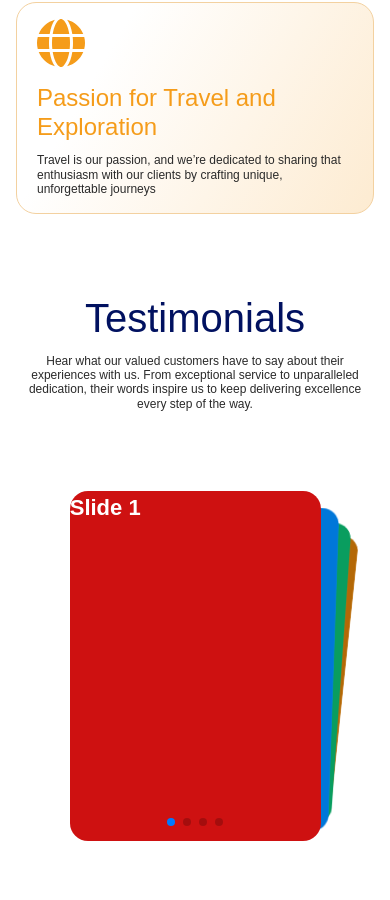
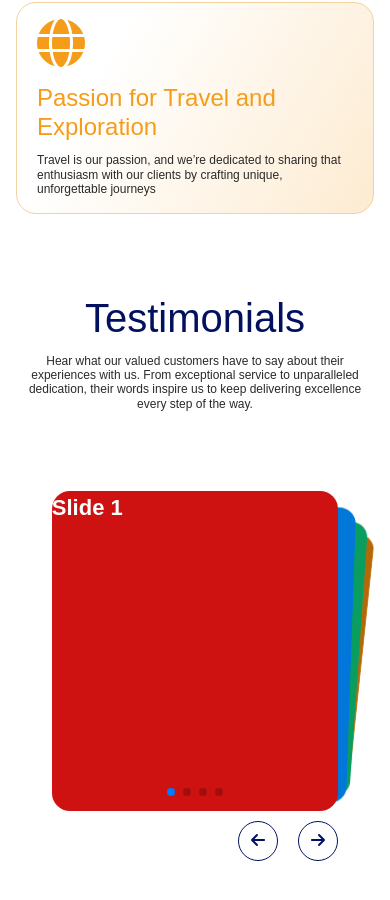
Before and after one commit to mishalibrahim/arenaTravels, a Next.js app: page / in a window 390 px wide. Shown: the part 3938-4838 px from the top of the page. Built offline with nearby package versions, Linux system fonts and the light colour scheme.

Commit message:
carousal fix

```diff
--- a/src/components/SwiperCarousal/SwiperCarousel.jsx
+++ b/src/components/SwiperCarousal/SwiperCarousel.jsx
@@ -20,20 +20,19 @@ const SwiperCarousel = () => {
         prevEl: prevRef.current,
         nextEl: nextRef.current,
       }}
-      in
       effect={"cards"}
       grabCursor={true}
       modules={[EffectCards, Pagination, Navigation]}
-      className={` md:${styles.swiper} w-[70%] h-[350px] `}
+      className={` ${styles.swiper} `}
       pagination={{ clickable: true }}
-      scrollbar={{ draggable: true }}
+      // scrollbar={{ draggable: true }}
       onInit={() => setInit(true)}
     >
       <SwiperSlide className={styles.swiper_slide}>Slide 1</SwiperSlide>
       <SwiperSlide className={styles.swiper_slide}>Slide 2</SwiperSlide>
       <SwiperSlide className={styles.swiper_slide}>Slide 3</SwiperSlide>
       <SwiperSlide className={styles.swiper_slide}>Slide 4</SwiperSlide>
-      <div className="flex gap-5 mt-3 justify-end">
+      <div className=" absolute -bottom-[50px] right-0 z-50 flex gap-5 mt-3 justify-end">
         <button
           className="w-[40px] h-[40px] rounded-full border border-primary"
           ref={prevRef}
--- a/src/components/SwiperCarousal/SwiperCarousel.module.css
+++ b/src/components/SwiperCarousal/SwiperCarousel.module.css
@@ -1,6 +1,7 @@
 .swiper {
   max-width: 340px;
   height: 420px;
+  margin-bottom: 100px;
 }
 
 .swiper_slide {
@@ -11,6 +12,14 @@
   font-size: 22px;
   font-weight: bold;
   color: #fff;
+}
+
+@media screen and (max-width: 700px) {
+  .swiper {
+    max-width: 340px;
+    width: 80%;
+    height: 320px;
+  }
 }
 
 .swiper_slide:nth-child(1n) {
@@ -32,9 +41,3 @@
 .swiper_slide:nth-child(5n) {
   background-color: rgb(118, 163, 12);
 }
-.swiper_button_prev {
-  left: -100px;
-}
-.swiper_button_next {
-  right: -100px;
-}
--- a/src/components/Testimonial.jsx
+++ b/src/components/Testimonial.jsx
@@ -3,7 +3,7 @@ import SwiperCarousel from "./SwiperCarousal/SwiperCarousel";
 
 const Testimonial = () => {
   return (
-    <section className="container mx-auto mb-20 my-20  overflow-x-hidden">
+    <section className="container mx-auto mb-20  overflow-hidden">
       <h3 className="text-40 text-primary text-center">Testimonials </h3>
       <div className="flex items-center justify-center w-full    ">
         {" "}
```
